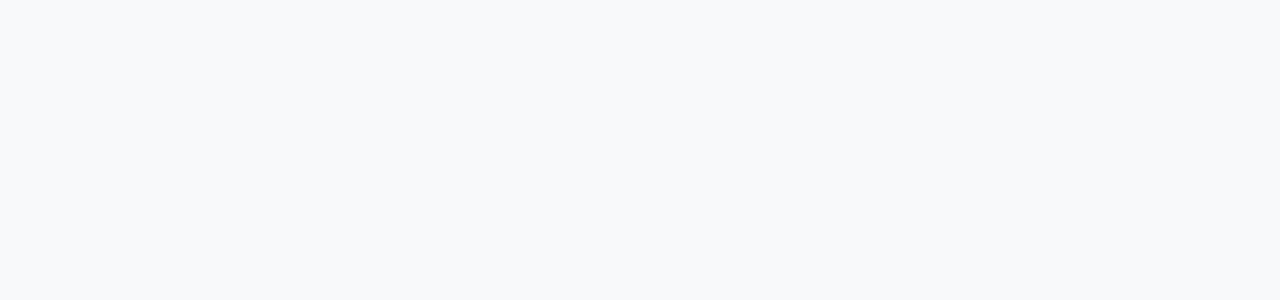
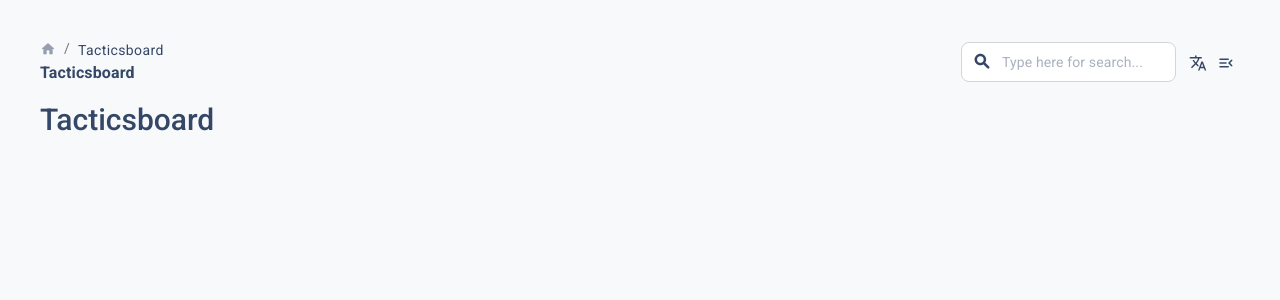
Before and after one commit to wienans/quadcoach, a React (Vite) app in the folder client/: page /tacticsboard in a window 1280 px wide. Before the commit this address had no page. Shown: the top 300 px of the page. Built offline with nearby package versions, Linux system fonts and the light colour scheme.

Commit message:
Add Initial Page for Tactics board

```diff
--- a/client/src/components/Layout/Layout.tsx
+++ b/client/src/components/Layout/Layout.tsx
@@ -5,6 +5,7 @@
 
 import HomeIcon from "@mui/icons-material/Home";
 import PlaylistAddIcon from "@mui/icons-material/PlaylistAdd";
+import DeveloperBoardIcon from "@mui/icons-material/DeveloperBoard";
 import ListIcon from "@mui/icons-material/List";
 import { DashboardLayout } from "../LayoutContainers";
 import DashboardNavbar from "../DashboardNavbar";
@@ -42,6 +43,16 @@
     noCollapse: true,
     protected: true,
     regExp: new RegExp("\\/exercises\\/add$"),
+  },
+  {
+    type: "collapse",
+    nameResourceKey: "Layout:routes.tacticsboard",
+    key: "tacticsboard",
+    route: "/tacticsboard",
+    icon: <DeveloperBoardIcon />,
+    noCollapse: true,
+    protected: true,
+    regExp: new RegExp("\\/tacticsboard$"),
   },
   {
     type: "divider",
--- a/client/src/components/Layout/translations/Layout_de.json
+++ b/client/src/components/Layout/translations/Layout_de.json
@@ -3,6 +3,7 @@
     "home": "Startseite",
     "exercises": "Übungen",
     "addExercise": "Übung hinzufügen",
+    "tacticsboard": "Taktik Tafel",
     "gitHubRepository": "GitHub Repository"
   }
 }
--- a/client/src/components/Layout/translations/Layout_en.json
+++ b/client/src/components/Layout/translations/Layout_en.json
@@ -3,6 +3,7 @@
     "home": "Home",
     "exercises": "Exercises",
     "addExercise": "Add Exercise",
+    "tacticsboard": "Tacticsboard",
     "gitHubRepository": "GitHub Repository"
   }
 }
--- /dev/null
+++ b/client/src/pages/TacticsBoard/TacticsBoard.tsx
@@ -0,0 +1,17 @@
+import "./translations";
+import { useNavigate } from "react-router-dom";
+import { useState } from "react";
+import { useUpdateBreadcrumbs } from "../../components/Layout/hooks";
+import { useTranslation } from "react-i18next";
+import { SoftTypography, SoftInput, SoftButton } from "../../components";
+const TacticsBoard = (): JSX.Element => {
+  const { t } = useTranslation("TacticsBoard");
+  useUpdateBreadcrumbs(t("TacticsBoard:titel"));
+  return (
+    <p>
+      <SoftTypography variant="h3">{t("TacticsBoard:titel")}</SoftTypography>
+    </p>
+  );
+};
+
+export default TacticsBoard;
--- /dev/null
+++ b/client/src/pages/TacticsBoard/index.ts
@@ -0,0 +1 @@
+export { default } from "./TacticsBoard";
--- /dev/null
+++ b/client/src/pages/TacticsBoard/translations/TacticsBoard_de.json
@@ -0,0 +1,3 @@
+{
+    "titel": "Taktik Tafel"
+}
--- /dev/null
+++ b/client/src/pages/TacticsBoard/translations/TacticsBoard_en.json
@@ -0,0 +1,3 @@
+{
+    "titel": "Tacticsboard"
+}
--- /dev/null
+++ b/client/src/pages/TacticsBoard/translations/index.ts
@@ -0,0 +1,8 @@
+import i18next from "i18next";
+import de from "./TacticsBoard_de.json";
+import en from "./TacticsBoard_en.json";
+
+export const namespace = "TacticsBoard";
+
+i18next.addResourceBundle("de", namespace, de, true, true);
+i18next.addResourceBundle("en", namespace, en, true, true);
--- a/client/src/pages/routes.tsx
+++ b/client/src/pages/routes.tsx
@@ -55,6 +55,15 @@
         },
       },
       {
+        path: "/tacticsboard",
+        async lazy() {
+          const TacticsBoard = (await import("./TacticsBoard")).default;
+          return {
+            element: <TacticsBoard />,
+          };
+        },
+      },
+      {
         path: "/componentsTest",
         async lazy() {
           const ComponentsTest = (await import("./ComponentsTest")).default;
```
